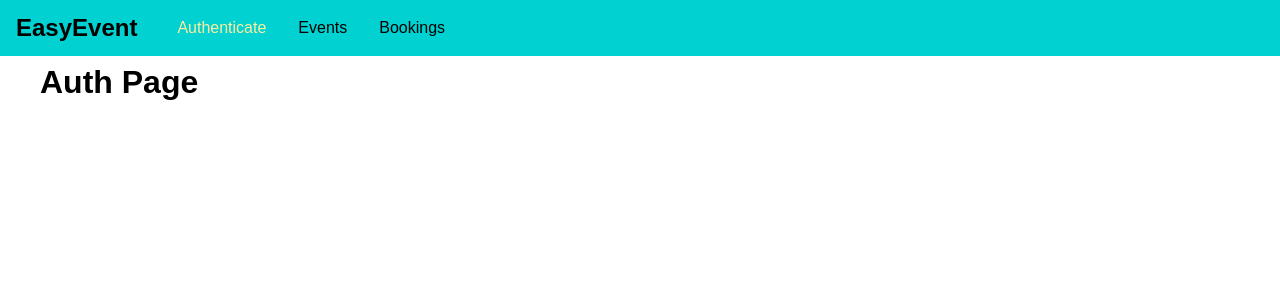
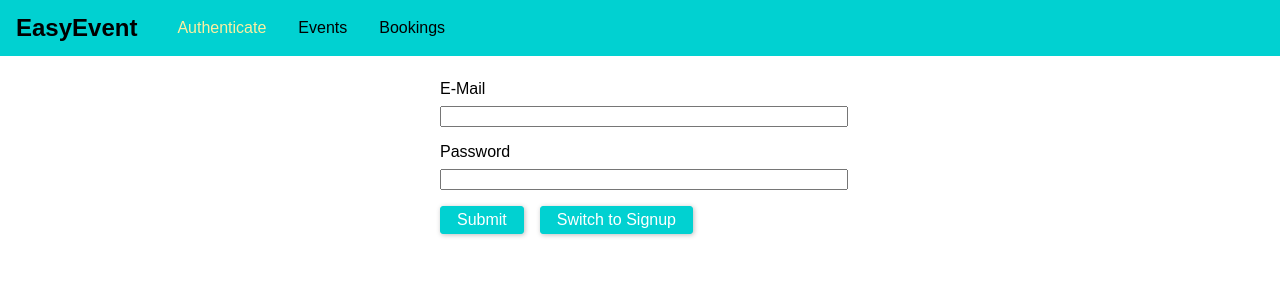
Before and after one commit to pmsopra/event-booking, a React (Create React App) app in the folder frontend/: page /auth in a window 1280 px wide. Shown: the top 300 px of the page. Built offline with nearby package versions, Linux system fonts and the light colour scheme.

Commit message:
Add frontend sign up and login

```diff
--- /dev/null
+++ b/frontend/src/pages/Auth.css
@@ -0,0 +1,37 @@
+.auth-form {
+  width: 25rem;
+  max-width: 80%;
+  margin: 5rem auto;
+}
+
+.form-control label,
+.form-control input {
+  width: 100%;
+  display: block;
+}
+
+.form-control label {
+  margin-bottom: 0.5rem;
+}
+
+.form-control {
+  margin-bottom: 1rem;
+}
+
+.form-actions button {
+  background: #01d1d1;
+  font: inherit;
+  border: 1px solid #01d1d1;
+  border-radius: 3px;
+  padding: 0.25rem 1rem;
+  margin-right: 1rem;
+  box-shadow: 1px 1px 5px rgba(0, 0, 0, 0.26);
+  color: white;
+  cursor: pointer;
+}
+
+.form-actions button:hover,
+.form-actions button:active {
+    background: #01a7a7;
+    border-color: #01a7a7;
+}
--- a/frontend/src/pages/Auth.js
+++ b/frontend/src/pages/Auth.js
@@ -1,8 +1,102 @@
 import React, { Component } from 'react';
 
+import './Auth.css';
+
 class AuthPage extends Component {
+  constructor(props) {
+    super(props);
+    this.emailEl = React.createRef();
+    this.passwordEl = React.createRef();
+  }
+
+  state = {
+    isLogin: true
+  }
+
+  switchModeHandler = () => {
+    this.setState(prevState => {
+      return {
+        isLogin: !prevState.isLogin
+      };
+    });
+  };
+
+  submitHandler = (event) => {
+    event.preventDefault();
+
+    const email = this.emailEl.current.value;
+    const password = this.passwordEl.current.value;
+
+    if (email.trim().length === 0 || password.trim().length === 0) {
+      return;
+    }
+
+    let requestBody = {
+      query: `
+        query {
+          login(email: "${email}", password: "${password}") {
+            userId
+            token
+            tokenExpiration
+          }
+        }
+      `
+    };
+
+    if (!this.state.isLogin) {
+      requestBody = {
+        query: `
+          mutation {
+            createUser(userInput: {email: "${email}", password: "${password}"}) {
+              _id
+              email
+            }
+          }
+        `
+      };
+    }
+
+    fetch('http://localhost:3000/graphql', {
+      method: 'POST',
+      body: JSON.stringify(requestBody),
+      headers: {
+        'Content-Type': 'application/json'
+      }
+    })
+      .then(res => {
+        if (res.status !== 200 && res.status !== 201) {
+          throw new Error('Failed!');
+        }
+
+        return res.json();
+      })
+      .then(resData => {
+        console.log(resData);
+      })
+      .catch(err => {
+        console.log(err);
+      });
+  }
+
   render() {
-    return <h1>Auth Page</h1>
+    return (
+      <form className="auth-form" onSubmit={this.submitHandler}>
+        <div className="form-control">
+          <label htmlFor="email">E-Mail</label>
+          <input type="email" id="email" ref={this.emailEl} />
+        </div>
+        <div className="form-control">
+          <label htmlFor="password">Password</label>
+          <input type="password" id="password" ref={this.passwordEl} />
+        </div>
+        <div className="form-actions">
+          <button type="submit">Submit</button>
+          <button type="button" onClick={this.switchModeHandler}>
+            Switch to {this.state.isLogin ? 'Signup' : 'Login'}
+          </button>
+        </div>
+      </form>
+    );
   }
 }
 
```
Also changed, not shown: 1 other file (tests, documents, lock files or other folders).
